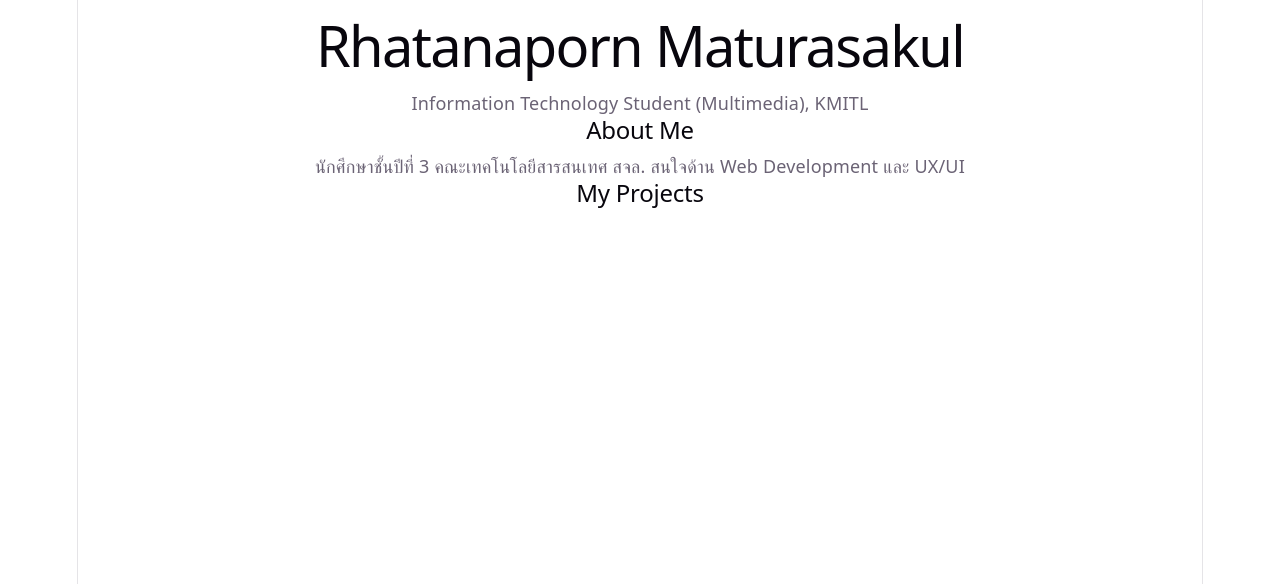
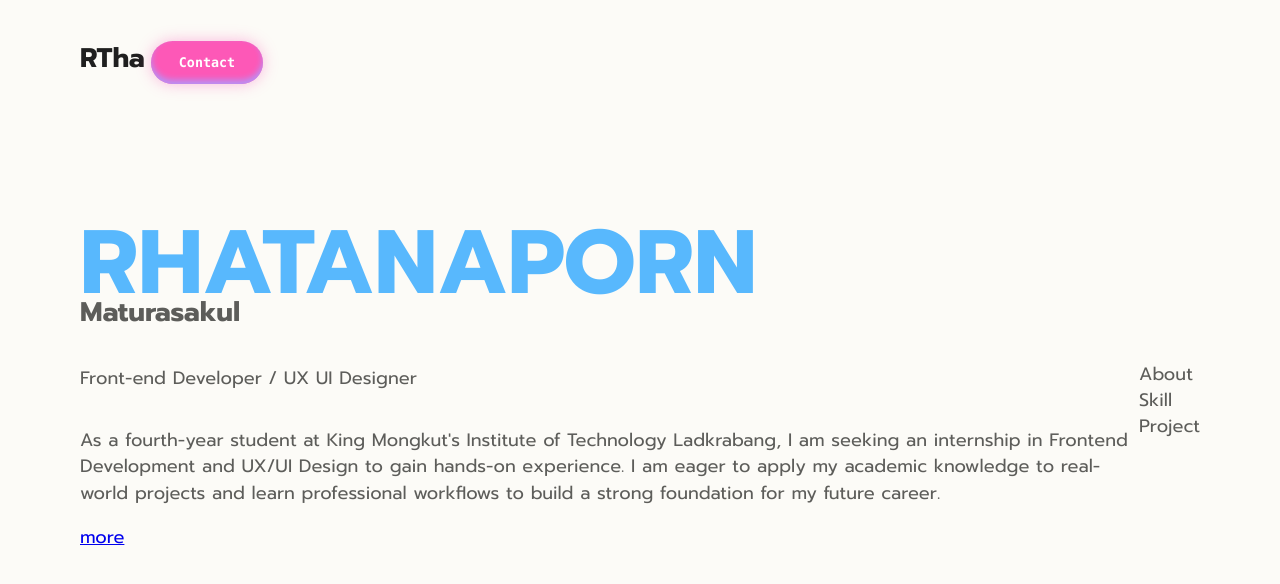
Before and after one commit to RTha66/Portfolio, a React app: page / in a window 1280 px wide. Shown: the top 584 px of the page. Built offline with nearby package versions, Linux system fonts and the light colour scheme; the HTML template or start-up script is replaced by a standard one.

Commit message:
แก้

```diff
--- a/src/App.css
+++ b/src/App.css
@@ -1,174 +1,100 @@
-.counter {
-  font-size: 16px;
-  padding: 5px 10px;
-  border-radius: 5px;
-  color: var(--accent);
-  background: var(--accent-bg);
-  border: 2px solid transparent;
-  transition: border-color 0.3s;
-  margin-bottom: 24px;
+:root {
+  --bg: #FCFBF7;
+  --text: #5D5D5A;
+  --text-h: #1F1F1F;
+  --border: #E5E4E1;
 
-  &:hover {
-    border-color: var(--accent-border);
-  }
-  &:focus-visible {
-    outline: 2px solid var(--accent);
-    outline-offset: 2px;
-  }
+  --primary-blue: #58B8FD;
+  --action-pink: #FD58B7;
+  --highlight-lime: #B7FD58;
+  --accent-violet: #B494F8;
+
+  --accent: var(--primary-blue);
+  --accent-bg: rgba(180, 148, 248, 0.15);
+  --accent-border: var(--accent-violet);
+  --bg-gradient: linear-gradient(180deg, #F3E8FF 0%, #FFFFFF 15%, #FFFFFF 85%, #E0E7FF 100%);
+
+  font: 18px/145% system-ui, sans-serif;
+  background: var(--bg);
+  color: var(--text);
 }
 
-  .base {
-    width: 170px;
-    position: relative;
-    z-index: 0;
-  }
+.top-header {
+  position: fixed;
+  top: 0;
+  left: 0;
+  width: 100%;
 
-  .framework,
-  .vite {
-    position: absolute;
-  }
+  display: fixed;
+  justify-content: space-between;
+  align-items: center;
 
-  .framework {
-    z-index: 1;
-    top: 34px;
-    height: 28px;
-    transform: perspective(2000px) rotateZ(300deg) rotateX(44deg) rotateY(39deg)
-      scale(1.4);
-  }
-
-  .vite {
-    z-index: 0;
-    top: 107px;
-    height: 26px;
-    width: auto;
-    transform: perspective(2000px) rotateZ(300deg) rotateX(40deg) rotateY(39deg)
-      scale(0.8);
-  }
-
-
-#center {
-  display: flex;
-  flex-direction: column;
-  gap: 25px;
-  place-content: center;
-  place-items: center;
-  flex-grow: 1;
-
-  @media (max-width: 1024px) {
-    padding: 32px 20px 24px;
-    gap: 18px;
-  }
+  padding: 40px 80px;
+  box-sizing: border-box;
+  z-index: 100;
+  background: transparent;
 }
 
-#next-steps {
-  display: flex;
-  border-top: 1px solid var(--border);
-  text-align: left;
-
-  & > div {
-    flex: 1 1 0;
-    padding: 32px;
-    @media (max-width: 1024px) {
-      padding: 24px 20px;
-    }
-  }
-
-  .icon {
-    margin-bottom: 16px;
-    width: 22px;
-    height: 22px;
-  }
-
-  @media (max-width: 1024px) {
-    flex-direction: column;
-    text-align: center;
-  }
+.logo {
+  text-decoration: none;
+  font-weight: bold;
+  font-size: 1.5rem;
+  color: var(--text-h);
 }
 
-#docs {
-  border-right: 1px solid var(--border);
-
-  @media (max-width: 1024px) {
-    border-right: none;
-    border-bottom: 1px solid var(--border);
-  }
+.main-layout {
+  display: flex;
+  justify-content: space-between;
+  padding: 0 80px;
+  align-items: center;
 }
 
-#next-steps ul {
-  list-style: none;
-  padding: 0;
-  display: flex;
-  gap: 8px;
-  margin: 32px 0 0;
-
-  .logo {
-    height: 18px;
-  }
-
-  a {
-    color: var(--text-h);
-    font-size: 16px;
-    border-radius: 6px;
-    background: var(--social-bg);
-    display: flex;
-    padding: 6px 12px;
-    align-items: center;
-    gap: 8px;
-    text-decoration: none;
-    transition: box-shadow 0.3s;
-
-    &:hover {
-      box-shadow: var(--shadow);
-    }
-    .button-icon {
-      height: 18px;
-      width: 18px;
-    }
-  }
-
-  @media (max-width: 1024px) {
-    margin-top: 20px;
-    flex-wrap: wrap;
-    justify-content: center;
-
-    li {
-      flex: 1 1 calc(50% - 8px);
-    }
-
-    a {
-      width: 100%;
-      justify-content: center;
-      box-sizing: border-box;
-    }
-  }
+.name-large {
+  font-size: 5rem;
+  font-weight: 800;
+  color: var(--primary-blue);
+  margin: 0;
 }
 
-#spacer {
-  height: 88px;
-  border-top: 1px solid var(--border);
-  @media (max-width: 1024px) {
-    height: 48px;
-  }
+.neon-bubble-button {
+  border: none;
+  background: none;
+  cursor: pointer;
+  position: relative;
+  font-family: var(--mono);
 }
 
-.ticks {
-  position: relative;
+.button-content {
+  display: block;
+  padding: 14px 28px;
+  border-radius: 50px;
+  background-color: var(--action-pink);
+  color: white;
+  font-weight: bold;
+  box-shadow:
+    inset 0 -4px 6px var(--accent-violet),
+    0 0 15px rgba(253, 88, 183, 0.4);
+  transition: all 0.3s ease;
+}
+
+.button-content:hover {
+  transform: translateY(-3px);
+  box-shadow: 0 0 25px rgba(253, 88, 183, 0.6);
+}
+
+.portfolio-container {
+  height: 100vh;
   width: 100%;
+  overflow-y: scroll;
+  scroll-snap-type: y mandatory;
+  scroll-behavior: smooth;
+}
 
-  &::before,
-  &::after {
-    content: '';
-    position: absolute;
-    top: -4.5px;
-    border: 5px solid transparent;
-  }
-
-  &::before {
-    left: 0;
-    border-left-color: var(--border);
-  }
-  &::after {
-    right: 0;
-    border-right-color: var(--border);
-  }
+section {
+  width: 100vw;
+  height: 100vh;
+  display: flex;      /* เพื่อจัดของในเครื่องให้อยู่ตรงกลาง */
+  flex-direction: column;
+  justify-content: center;
+  box-sizing: border-box; /* บังคับให้ Padding ไม่ไปเพิ่มความกว้างของกล่อง */
 }
--- a/src/App.jsx
+++ b/src/App.jsx
@@ -1,22 +1,37 @@
+import { useState } from 'react';
 import './App.css'
+import AboutSection from './components/AboutSection';
+
+function NeonButton({ children, onClick }) {
+  return (
+    <button className="neon-bubble-button" onClick={onClick}>
+      <span className="button-content">{children}</span>
+    </button>
+  );
+}
 
 function App() {
+
   return (
-    <div className="portfolio">
-      <header>
-        <h1>Rhatanaporn Maturasakul</h1>
-        <p>Information Technology Student (Multimedia), KMITL</p>
+    <div className='portfolio-container'>
+      <header className='top-header'>
+        <a href='https://github.com/RTha66' className='logo'>RTha</a>
+        <NeonButton children="Contact" onClick={() => console.log('Contact Clicked!')} />
       </header>
 
-      <section id="about">
-        <h2>About Me</h2>
-        <p>นักศึกษาชั้นปีที่ 3 คณะเทคโนโลยีสารสนเทศ สจล. สนใจด้าน Web Development และ UX/UI</p>
-      </section>
+      <main className='main-layout'>
 
-      <section id="projects">
-        <h2>My Projects</h2>
-        {/* คุณสามารถเพิ่มรายการโปรเจกต์ที่นี่ */}
-      </section>
+      <AboutSection />
+
+      <aside className='side-nav'>
+        <nav className='vertical-menu'>
+          <div className='nav-item active'>About</div>
+          <div className='nav-item'>Skill</div>
+          <div className='nav-item'>Project</div>
+        </nav>
+        <div className="vertical-line"></div>
+      </aside>
+      </main>
     </div>
   )
 }
--- /dev/null
+++ b/src/components/AboutSection.jsx
@@ -0,0 +1,19 @@
+export default function AboutSection(){
+    return (
+        <section className="about-section">
+            <h1 className="name-large">RHATANAPORN</h1>
+            <h1 className="name-italic">
+                <span className="pink-line">Matura</span>sakul
+            </h1>
+            <p className="job-tag">Front-end Developer / UX UI Designer</p>
+            <p className="description">
+                As a fourth-year student at King Mongkut's Institute of Technology Ladkrabang,
+                I am seeking an internship in Frontend Development and UX/UI Design to gain
+                hands-on experience. I am eager to apply my academic knowledge to real-world
+                projects and learn professional workflows to build a strong foundation for
+                my future career.
+            </p>
+            <a href="#" className="more-btn">more</a>
+        </section>
+    );
+}
--- a/src/index.css
+++ b/src/index.css
@@ -1,4 +1,7 @@
+@import url('https://fonts.googleapis.com/css2?family=Prompt:ital,wght@0,300;0,400;0,700;1,300&display=swap');
+
 :root {
+  --font-main: 'Prompt', sans-serif;
   --text: #6b6375;
   --text-h: #08060d;
   --bg: #fff;
@@ -8,104 +11,33 @@
   --accent-bg: rgba(170, 59, 255, 0.1);
   --accent-border: rgba(170, 59, 255, 0.5);
   --social-bg: rgba(244, 243, 236, 0.5);
-  --shadow:
-    rgba(0, 0, 0, 0.1) 0 10px 15px -3px, rgba(0, 0, 0, 0.05) 0 4px 6px -2px;
+  --shadow: rgba(0, 0, 0, 0.1) 0 10px 15px -3px, rgba(0, 0, 0, 0.05) 0 4px 6px -2px;
 
-  --sans: system-ui, 'Segoe UI', Roboto, sans-serif;
-  --heading: system-ui, 'Segoe UI', Roboto, sans-serif;
+  --sans: 'Prompt', system-ui, sans-serif;
+  --heading: 'Prompt', system-ui, sans-serif;
   --mono: ui-monospace, Consolas, monospace;
+}
 
-  font: 18px/145% var(--sans);
-  letter-spacing: 0.18px;
-  color-scheme: light dark;
-  color: var(--text);
-  background: var(--bg);
-  font-synthesis: none;
-  text-rendering: optimizeLegibility;
-  -webkit-font-smoothing: antialiased;
-  -moz-osx-font-smoothing: grayscale;
-
-  @media (max-width: 1024px) {
+@media (max-width: 1024px) {
+  :root {
     font-size: 16px;
   }
 }
 
-@media (prefers-color-scheme: dark) {
-  :root {
-    --text: #9ca3af;
-    --text-h: #f3f4f6;
-    --bg: #16171d;
-    --border: #2e303a;
-    --code-bg: #1f2028;
-    --accent: #c084fc;
-    --accent-bg: rgba(192, 132, 252, 0.15);
-    --accent-border: rgba(192, 132, 252, 0.5);
-    --social-bg: rgba(47, 48, 58, 0.5);
-    --shadow:
-      rgba(0, 0, 0, 0.4) 0 10px 15px -3px, rgba(0, 0, 0, 0.25) 0 4px 6px -2px;
-  }
-
-  #social .button-icon {
-    filter: invert(1) brightness(2);
-  }
-}
-
-body {
+html, body {
   margin: 0;
+  padding: 0;
+  width: 100vw;
+  height: 100%;
+  overflow-x: hidden;
+  font-family: var(--font-main);
+  background: var(--bg);
+  color: var(--text);
+  line-height: 145%;
 }
 
 #root {
-  width: 1126px;
-  max-width: 100%;
-  margin: 0 auto;
-  text-align: center;
-  border-inline: 1px solid var(--border);
-  min-height: 100svh;
-  display: flex;
-  flex-direction: column;
-  box-sizing: border-box;
+  width: 100%;
+  margin: 0;
+  padding: 0;
 }
-
-h1,
-h2 {
-  font-family: var(--heading);
-  font-weight: 500;
-  color: var(--text-h);
-}
-
-h1 {
-  font-size: 56px;
-  letter-spacing: -1.68px;
-  margin: 32px 0;
-  @media (max-width: 1024px) {
-    font-size: 36px;
-    margin: 20px 0;
-  }
-}
-h2 {
-  font-size: 24px;
-  line-height: 118%;
-  letter-spacing: -0.24px;
-  margin: 0 0 8px;
-  @media (max-width: 1024px) {
-    font-size: 20px;
-  }
-}
-p {
-  margin: 0;
-}
-
-code,
-.counter {
-  font-family: var(--mono);
-  display: inline-flex;
-  border-radius: 4px;
-  color: var(--text-h);
-}
-
-code {
-  font-size: 15px;
-  line-height: 135%;
-  padding: 4px 8px;
-  background: var(--code-bg);
-}
```
